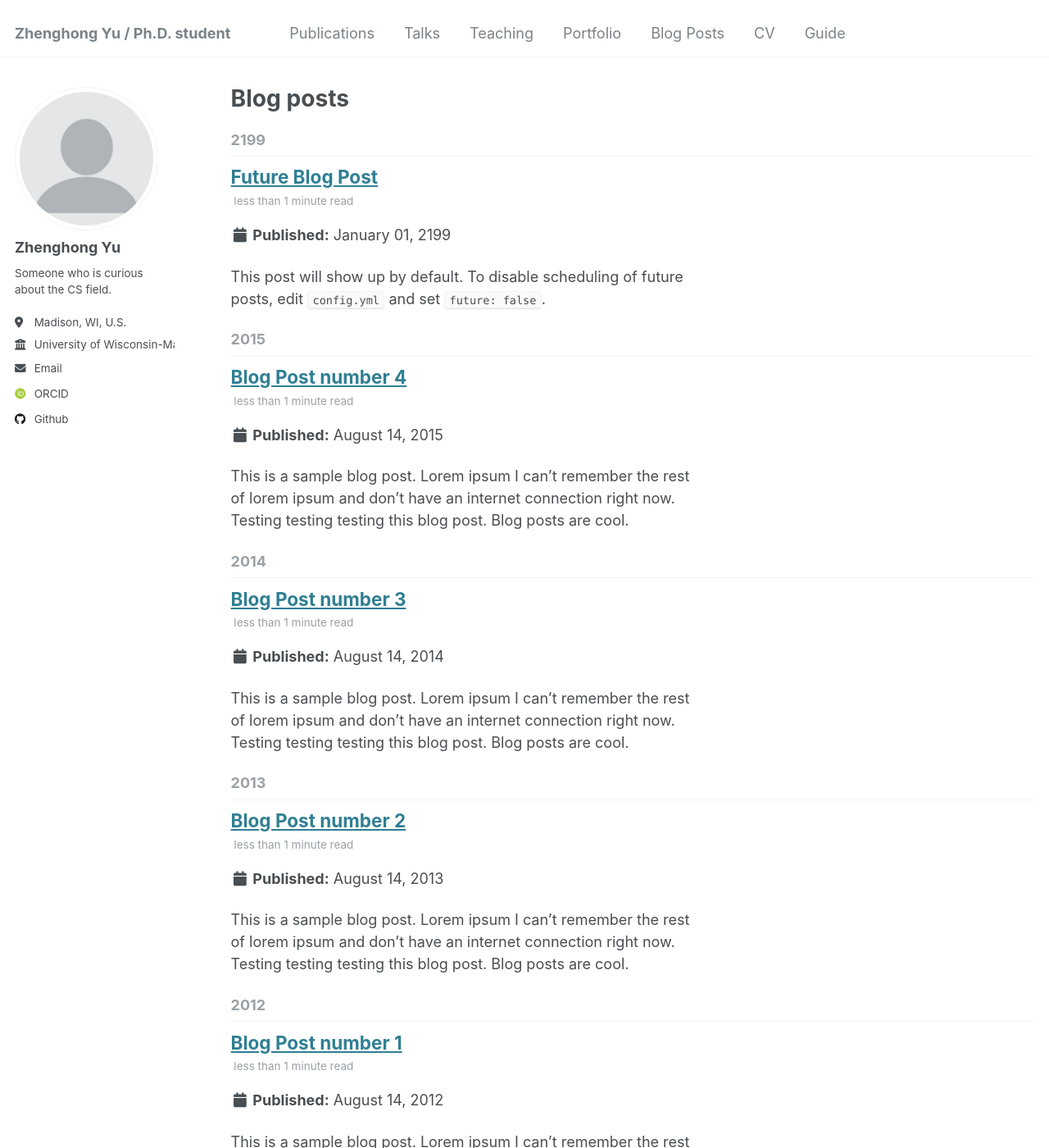
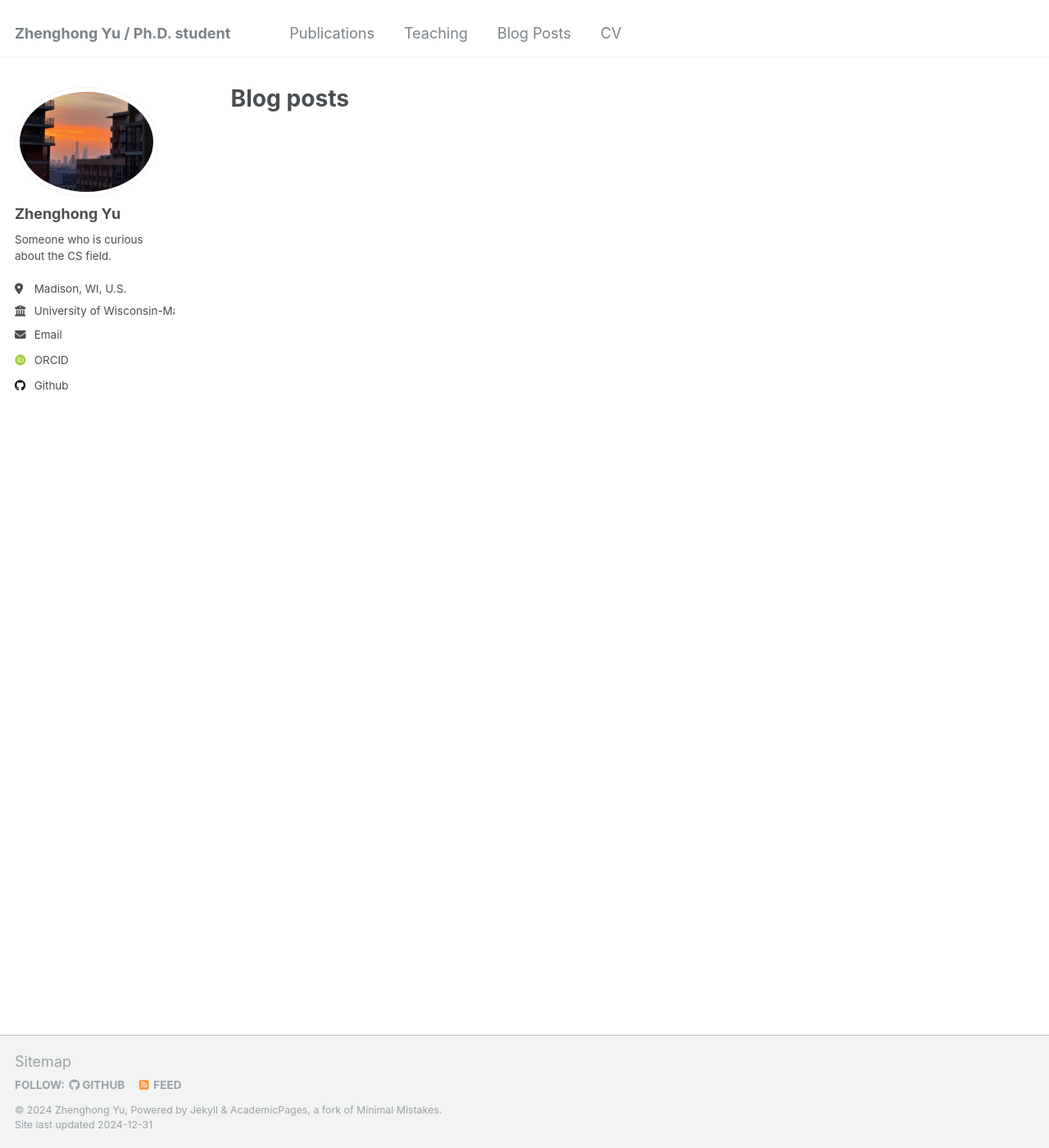
Before and after one commit to HarukiMoriarty/HarukiMoriarty.github.io, a Jekyll site: the page built from _pages/year-archive.html, in a window 1280 px wide and 1400 px high. Shown: the whole window at 82% size. Built offline with Jekyll 4.4.1, drawn with Linux system fonts in a browser that asks for light colours; some web fonts are replaced; some of the changed text lies outside the part shown.

Commit message:
feat(navagation): update

```diff
--- a/_data/navigation.yml
+++ b/_data/navigation.yml
@@ -8,20 +8,17 @@
   - title: "Publications"
     url: /publications/
 
-  - title: "Talks"
-    url: /talks/
+  # - title: "Talks"
+  #   url: /talks/
 
   - title: "Teaching"
     url: /teaching/
 
-  - title: "Portfolio"
-    url: /portfolio/
+  # - title: "Portfolio"
+  #   url: /portfolio/
 
   - title: "Blog Posts"
     url: /year-archive/
 
   - title: "CV"
     url: /cv/
-
-  - title: "Guide"
-    url: /markdown/
--- a/_posts/2012-08-14-blog-post-1.md
+++ /dev/null
@@ -1,20 +0,0 @@
----
-title: 'Blog Post number 1'
-date: 2012-08-14
-permalink: /posts/2012/08/blog-post-1/
-tags:
-  - cool posts
-  - category1
-  - category2
----
-
-This is a sample blog post. Lorem ipsum I can't remember the rest of lorem ipsum and don't have an internet connection right now. Testing testing testing this blog post. Blog posts are cool.
-
-Headings are cool
-======
-
-You can have many headings
-======
-
-Aren't headings cool?
-------
--- a/_posts/2013-08-14-blog-post-2.md
+++ /dev/null
@@ -1,20 +0,0 @@
----
-title: 'Blog Post number 2'
-date: 2013-08-14
-permalink: /posts/2013/08/blog-post-2/
-tags:
-  - cool posts
-  - category1
-  - category2
----
-
-This is a sample blog post. Lorem ipsum I can't remember the rest of lorem ipsum and don't have an internet connection right now. Testing testing testing this blog post. Blog posts are cool.
-
-Headings are cool
-======
-
-You can have many headings
-======
-
-Aren't headings cool?
-------
--- a/_posts/2014-08-14-blog-post-3.md
+++ /dev/null
@@ -1,20 +0,0 @@
----
-title: 'Blog Post number 3'
-date: 2014-08-14
-permalink: /posts/2014/08/blog-post-3/
-tags:
-  - cool posts
-  - category1
-  - category2
----
-
-This is a sample blog post. Lorem ipsum I can't remember the rest of lorem ipsum and don't have an internet connection right now. Testing testing testing this blog post. Blog posts are cool.
-
-Headings are cool
-======
-
-You can have many headings
-======
-
-Aren't headings cool?
-------
--- a/_posts/2199-01-01-future-post.md
+++ /dev/null
@@ -1,11 +0,0 @@
----
-title: 'Future Blog Post'
-date: 2199-01-01
-permalink: /posts/2012/08/blog-post-4/
-tags:
-  - cool posts
-  - category1
-  - category2
----
-
-This post will show up by default. To disable scheduling of future posts, edit `config.yml` and set `future: false`.
```
Also changed, not shown: _pages/about.md (+1 -1 lines), _portfolio/portfolio-1.md (deleted, +0 -7 lines), _portfolio/portfolio-2.html (deleted, +0 -7 lines), _posts/2015-08-14-blog-post-4.md (deleted, +0 -20 lines), _publications/2009-10-01-paper-title-number-1.md (deleted, +0 -14 lines), _publications/2010-10-01-paper-title-number-2.md (deleted, +0 -14 lines), _publications/2015-10-01-paper-title-number-3.md (deleted, +0 -14 lines), _publications/2024-02-17-paper-title-number-4.md (deleted, +0 -13 lines), _talks/2012-03-01-talk-1.md (deleted, +0 -11 lines), _talks/2013-03-01-tutorial-1.md (deleted, +0 -13 lines), _talks/2014-02-01-talk-2.md (deleted, +0 -13 lines), _talks/2014-03-01-talk-3.md (deleted, +0 -11 lines), images/profile.png.
